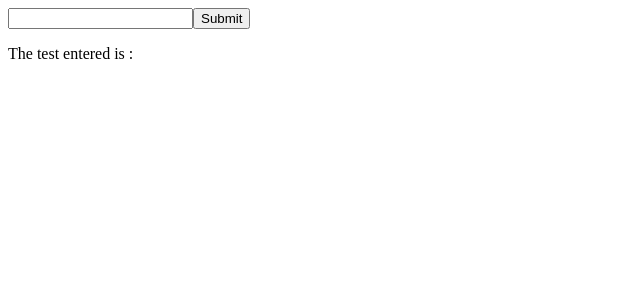
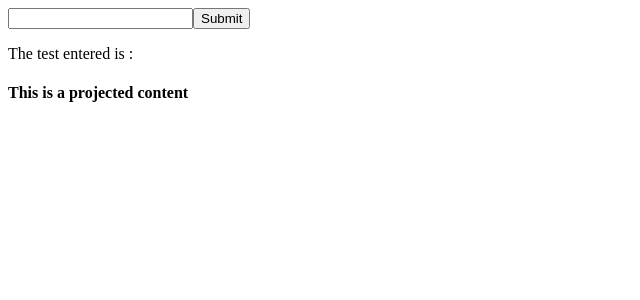
Before and after one commit to ShiyamS/Angular-LifeCycleHooks, an Angular app: page / in a window 1280 px wide. Shown: the top 300 px of the page, without its empty margins (0-640 px from the left). Built offline with nearby package versions, Linux system fonts and the light colour scheme.

Commit message:
ngAfterContentInit -> called for the first time, to project the content if its present or not

```diff
--- a/src/app/app.component.html
+++ b/src/app/app.component.html
@@ -2,4 +2,5 @@
   <input type="text" name="" id="" #userInput />
   <button (click)="submitName(userInput)">Submit</button>
   <app-demo [userInput]="userEnteredValue"></app-demo>
+  <h4>This is a projected content</h4>
 </div>
--- a/src/app/demo/demo.component.html
+++ b/src/app/demo/demo.component.html
@@ -1,3 +1,4 @@
 <div class="demo">
   <p>The test entered is : {{userInput}}</p>
+  <ng-container ></ng-container>
 </div>
--- a/src/app/demo/demo.component.ts
+++ b/src/app/demo/demo.component.ts
@@ -1,11 +1,11 @@
-import { Component, DoCheck, Input, OnChanges, OnInit, SimpleChanges } from '@angular/core';
+import { AfterContentInit, Component, DoCheck, Input, OnChanges, OnInit, SimpleChanges } from '@angular/core';
 
 @Component({
   selector: 'app-demo',
   templateUrl: './demo.component.html',
   styleUrls: ['./demo.component.css']
 })
-export class DemoComponent implements OnInit, OnChanges, DoCheck {
+export class DemoComponent implements OnInit, OnChanges, DoCheck, AfterContentInit {
 
   @Input() userInput?: string = "shiyam";
 
@@ -29,7 +29,13 @@ export class DemoComponent implements OnInit, OnChanges, DoCheck {
   }
 
   ngDoCheck(): void {
+    // Its called everytime when ever there is a change detection
     console.log("NgDoCheck is called")
   }
 
+  ngAfterContentInit(): void {
+    // its called when the if projeced contented or not it is executed and its called only once
+    console.log("NgAfterContentInit is called !")
+  }
+
 }
```
